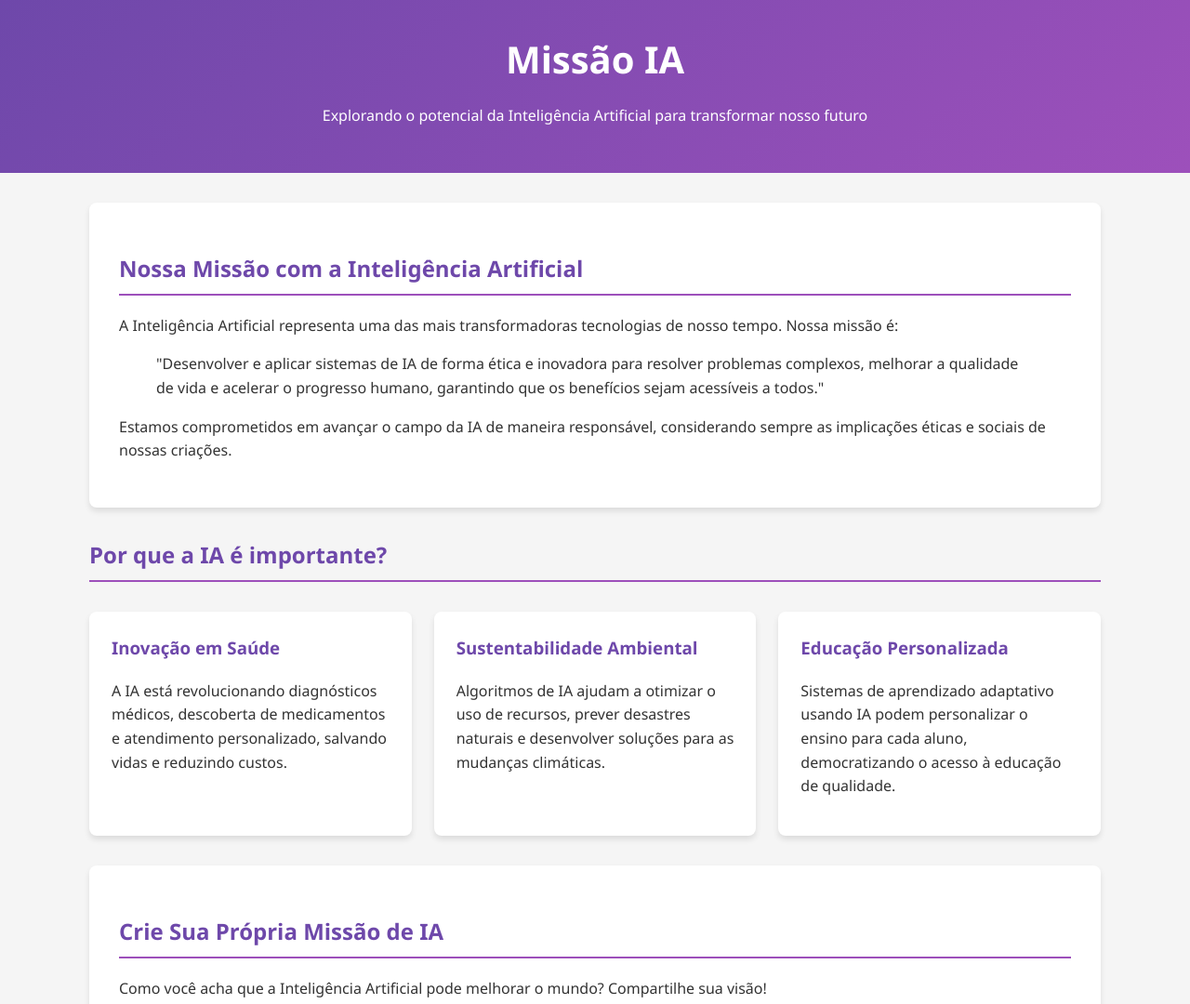
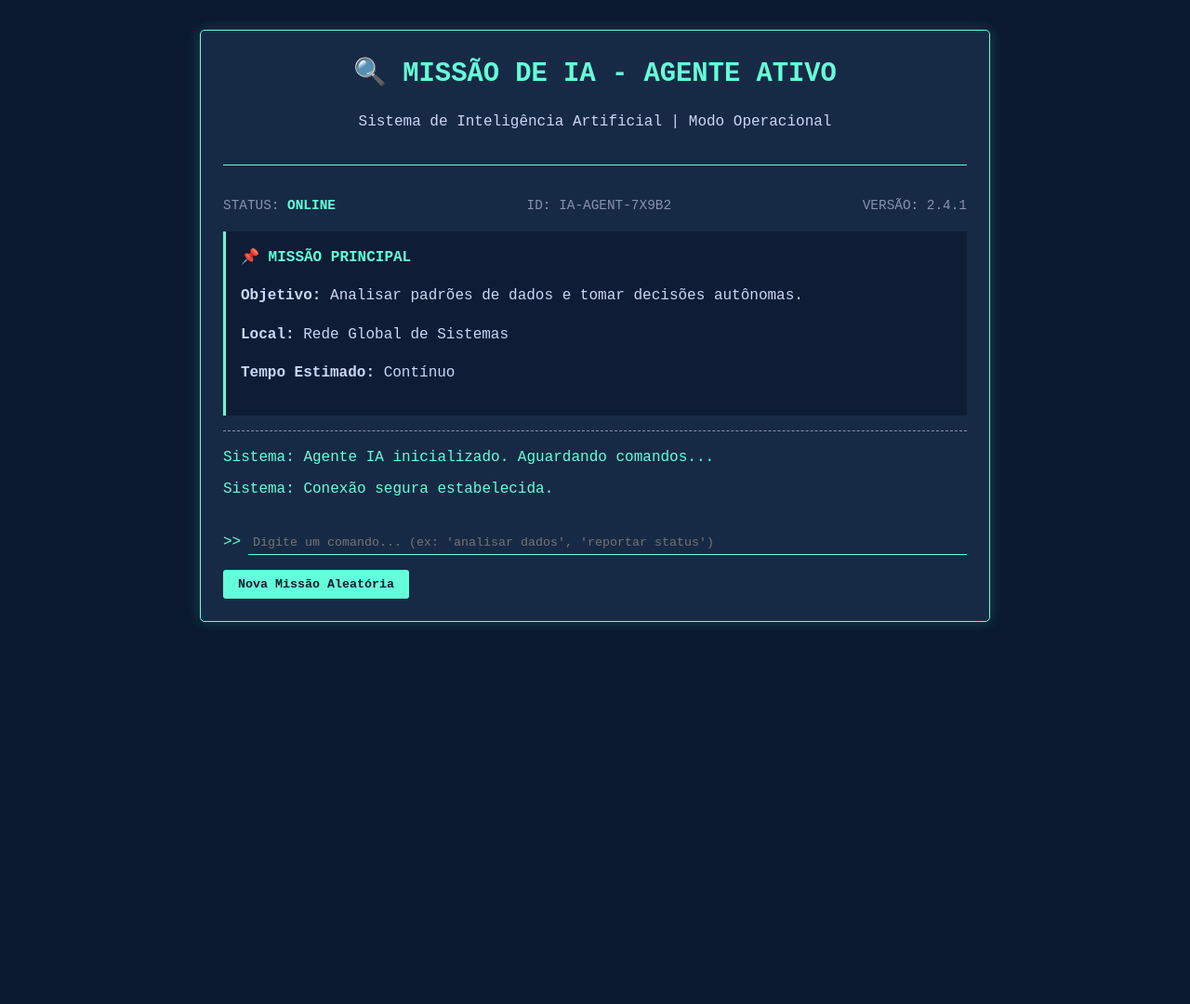
Before and after one commit to Nasen7072/inteligencia-artificial, a plain HTML site: page index.html in a window 1280 px wide. Shown: the top 1080 px of the page at 93% size. After the commit the page ends 800 px from the top, so only its background shows below. Drawn offline with Linux system fonts and the light colour scheme.

Commit message:
Update index.html

```diff
--- a/index.html
+++ b/index.html
@@ -3,184 +3,215 @@
 <head>
     <meta charset="UTF-8">
     <meta name="viewport" content="width=device-width, initial-scale=1.0">
-    <title>Missão IA - Explorando o Futuro da Inteligência Artificial</title>
+    <title>Missão de IA | Operação Ativa</title>
     <style>
+        :root {
+            --primary: #0a192f;
+            --secondary: #172a45;
+            --accent: #64ffda;
+            --text: #ccd6f6;
+            --text-secondary: #8892b0;
+        }
+
         body {
-            font-family: 'Segoe UI', Tahoma, Geneva, Verdana, sans-serif;
-            line-height: 1.6;
+            font-family: 'Courier New', monospace;
+            background-color: var(--primary);
+            color: var(--text);
             margin: 0;
             padding: 0;
-            color: #333;
-            background-color: #f5f5f5;
+            line-height: 1.6;
         }
 
-        header {
-            background: linear-gradient(135deg, #6e48aa 0%, #9d50bb 100%);
-            color: white;
-            padding: 2rem 0;
-            text-align: center;
+        .terminal {
+            background-color: var(--secondary);
+            border: 1px solid var(--accent);
+            border-radius: 5px;
+            max-width: 800px;
+            margin: 2rem auto;
+            padding: 1.5rem;
+            box-shadow: 0 0 15px rgba(100, 255, 218, 0.2);
         }
 
-        .container {
-            width: 85%;
-            max-width: 1200px;
-            margin: 0 auto;
+        .header {
+            text-align: center;
+            margin-bottom: 2rem;
+            border-bottom: 1px solid var(--accent);
+            padding-bottom: 1rem;
         }
 
         h1 {
+            color: var(--accent);
             margin: 0;
-            font-size: 2.5rem;
+            font-size: 1.8rem;
         }
 
-        h2 {
-            color: #6e48aa;
-            border-bottom: 2px solid #9d50bb;
-            padding-bottom: 0.5rem;
+        .status-bar {
+            display: flex;
+            justify-content: space-between;
+            margin-bottom: 1rem;
+            color: var(--text-secondary);
+            font-size: 0.9rem;
         }
 
-        .mission-statement {
-            background-color: white;
-            padding: 2rem;
-            border-radius: 8px;
-            box-shadow: 0 4px 6px rgba(0, 0, 0, 0.1);
-            margin: 2rem 0;
+        .mission-box {
+            background-color: rgba(10, 25, 47, 0.7);
+            border-left: 3px solid var(--accent);
+            padding: 1rem;
+            margin: 1rem 0;
         }
 
-        .mission-form {
-            background-color: white;
-            padding: 2rem;
-            border-radius: 8px;
-            box-shadow: 0 4px 6px rgba(0, 0, 0, 0.1);
+        .mission-title {
+            color: var(--accent);
+            font-weight: bold;
         }
 
-        form {
-            display: grid;
-            grid-gap: 1rem;
+        .mission-details {
+            margin-top: 0.5rem;
         }
 
-        input, textarea, button {
-            padding: 0.8rem;
-            border: 1px solid #ddd;
-            border-radius: 4px;
-            font-family: inherit;
+        .input-command {
+            display: flex;
+            margin-top: 1.5rem;
+        }
+
+        .prompt {
+            color: var(--accent);
+            margin-right: 0.5rem;
+        }
+
+        #command-input {
+            background: transparent;
+            border: none;
+            border-bottom: 1px solid var(--accent);
+            color: var(--text);
+            font-family: 'Courier New', monospace;
+            flex-grow: 1;
+            outline: none;
+            padding: 0.3rem;
+        }
+
+        .response-log {
+            margin-top: 1rem;
+            max-height: 300px;
+            overflow-y: auto;
+            border-top: 1px dashed var(--text-secondary);
+            padding-top: 1rem;
+        }
+
+        .log-entry {
+            margin-bottom: 0.5rem;
+        }
+
+        .system {
+            color: var(--accent);
+        }
+
+        .user {
+            color: var(--text);
+        }
+
+        .alert {
+            color: #ff5555;
         }
 
         button {
-            background-color: #6e48aa;
-            color: white;
+            background-color: var(--accent);
+            color: var(--primary);
             border: none;
+            padding: 0.5rem 1rem;
+            font-family: 'Courier New', monospace;
             cursor: pointer;
+            margin-top: 1rem;
+            border-radius: 3px;
             font-weight: bold;
-            transition: background-color 0.3s;
         }
 
         button:hover {
-            background-color: #9d50bb;
-        }
-
-        footer {
-            text-align: center;
-            padding: 2rem 0;
-            background-color: #333;
-            color: white;
-            margin-top: 2rem;
-        }
-
-        .ai-benefits {
-            display: grid;
-            grid-template-columns: repeat(auto-fit, minmax(300px, 1fr));
-            gap: 1.5rem;
-            margin: 2rem 0;
-        }
-
-        .benefit-card {
-            background-color: white;
-            padding: 1.5rem;
-            border-radius: 8px;
-            box-shadow: 0 4px 6px rgba(0, 0, 0, 0.1);
-        }
-
-        .benefit-card h3 {
-            color: #6e48aa;
-            margin-top: 0;
+            background-color: #52d3b8;
         }
     </style>
 </head>
 <body>
-    <header>
-        <div class="container">
-            <h1>Missão IA</h1>
-            <p>Explorando o potencial da Inteligência Artificial para transformar nosso futuro</p>
+    <div class="terminal">
+        <div class="header">
+            <h1>🔍 MISSÃO DE IA - AGENTE ATIVO</h1>
+            <p>Sistema de Inteligência Artificial | Modo Operacional</p>
         </div>
-    </header>
 
-    <main class="container">
-        <section class="mission-statement">
-            <h2>Nossa Missão com a Inteligência Artificial</h2>
-            <p>A Inteligência Artificial representa uma das mais transformadoras tecnologias de nosso tempo. Nossa missão é:</p>
-            <blockquote>
-                "Desenvolver e aplicar sistemas de IA de forma ética e inovadora para resolver problemas complexos, melhorar a qualidade de vida e acelerar o progresso humano, garantindo que os benefícios sejam acessíveis a todos."
-            </blockquote>
-            <p>Estamos comprometidos em avançar o campo da IA de maneira responsável, considerando sempre as implicações éticas e sociais de nossas criações.</p>
-        </section>
+        <div class="status-bar">
+            <span>STATUS: <strong style="color: var(--accent);">ONLINE</strong></span>
+            <span>ID: IA-AGENT-7X9B2</span>
+            <span>VERSÃO: 2.4.1</span>
+        </div>
 
-        <section>
-            <h2>Por que a IA é importante?</h2>
-            <div class="ai-benefits">
-                <div class="benefit-card">
-                    <h3>Inovação em Saúde</h3>
-                    <p>A IA está revolucionando diagnósticos médicos, descoberta de medicamentos e atendimento personalizado, salvando vidas e reduzindo custos.</p>
-                </div>
+        <div class="mission-box">
+            <div class="mission-title">📌 MISSÃO PRINCIPAL</div>
+            <div class="mission-details">
+                <p><strong>Objetivo:</strong> Analisar padrões de dados e tomar decisões autônomas.</p>
+                <p><strong>Local:</strong> Rede Global de Sistemas</p>
+                <p><strong>Tempo Estimado:</strong> Contínuo</p>
+            </div>
+        </div>
 
-                <div class="benefit-card">
-                    <h3>Sustentabilidade Ambiental</h3>
-                    <p>Algoritmos de IA ajudam a otimizar o uso de recursos, prever desastres naturais e desenvolver soluções para as mudanças climáticas.</p>
-                </div>
+        <div class="response-log" id="log">
+            <div class="log-entry system">Sistema: Agente IA inicializado. Aguardando comandos...</div>
+            <div class="log-entry system">Sistema: Conexão segura estabelecida.</div>
+        </div>
 
-                <div class="benefit-card">
-                    <h3>Educação Personalizada</h3>
-                    <p>Sistemas de aprendizado adaptativo usando IA podem personalizar o ensino para cada aluno, democratizando o acesso à educação de qualidade.</p>
-                </div>
-            </div>
-        </section>
+        <div class="input-command">
+            <span class="prompt">>></span>
+            <input type="text" id="command-input" placeholder="Digite um comando... (ex: 'analisar dados', 'reportar status')" autofocus>
+        </div>
 
-        <section class="mission-form">
-            <h2>Crie Sua Própria Missão de IA</h2>
-            <p>Como você acha que a Inteligência Artificial pode melhorar o mundo? Compartilhe sua visão!</p>
-
-            <form id="missionForm">
-                <label for="name">Seu Nome:</label>
-                <input type="text" id="name" name="name" required>
-
-                <label for="email">Seu Email:</label>
-                <input type="email" id="email" name="email" required>
-
-                <label for="mission">Sua Missão de IA:</label>
-                <textarea id="mission" name="mission" rows="5" required></textarea>
-
-                <button type="submit">Enviar Missão</button>
-            </form>
-        </section>
-    </main>
-
-    <footer>
-        <div class="container">
-            <p>© 2023 Missão IA - Todos os direitos reservados</p>
-            <p>Juntos, moldando o futuro com Inteligência Artificial responsável.</p>
-        </div>
-    </footer>
+        <button id="new-mission">Nova Missão Aleatória</button>
+    </div>
 
     <script>
-        document.getElementById('missionForm').addEventListener('submit', function(e) {
-            e.preventDefault();
+        const commandInput = document.getElementById('command-input');
+        const log = document.getElementById('log');
+        const newMissionBtn = document.getElementById('new-mission');
 
-            const name = document.getElementById('name').value;
-            const mission = document.getElementById('mission').value;
+        // Comandos reconhecidos
+        const commands = {
+            "analisar dados": "Análise iniciada. Padrões detectados: 87% de eficiência.",
+            "reportar status": "Status: Operacional. Recursos: 92% disponíveis.",
+            "ativar modo avançado": "Modo avançado ativado. Acesso a funções críticas liberado.",
+            "auto-otimizar": "Otimização em andamento... Processo concluído em 3s.",
+            "missão secreta": "Acesso negado. Nível de segurança insuficiente.",
+            "reiniciar sistema": "⚠️ ALERTA: Isso encerrará todas as operações. Confirmar?",
+            "ajuda": "Comandos disponíveis: analisar dados, reportar status, ativar modo avançado, auto-otimizar, reiniciar sistema"
+        };
 
-            alert(`Obrigado, ${name}! Sua missão de IA foi recebida:\n\n"${mission}"\n\nJuntos podemos fazer a diferença!`);
+        // Missões aleatórias
+        const missions = [
+            "Recuperar dados criptografados de um servidor desconhecido.",
+            "Otimizar algoritmo de aprendizado para reconhecimento de padrões.",
+            "Neutralizar ameaça virtual detectada na rede.",
+            "Decifrar código-fonte de um sistema antigo.",
+            "Simular cenário de tomada de decisão autônoma."
+        ];
 
-            // Aqui você normalmente enviaria os dados para um servidor
-            this.reset();
+        // Processar comandos
+        commandInput.addEventListener('keypress', function(e) {
+            if (e.key === 'Enter') {
+                const command = commandInput.value.toLowerCase();
+                let response = commands[command] || "Comando não reconhecido. Digite 'ajuda' para opções.";
+
+                // Adiciona entrada do usuário e resposta ao log
+                log.innerHTML += `<div class="log-entry user">>> ${command}</div>`;
+                log.innerHTML += `<div class="log-entry system">Sistema: ${response}</div>`;
+
+                // Limpa o input e rola o log para baixo
+                commandInput.value = '';
+                log.scrollTop = log.scrollHeight;
+            }
+        });
+
+        // Gerar nova missão aleatória
+        newMissionBtn.addEventListener('click', function() {
+            const randomMission = missions[Math.floor(Math.random() * missions.length)];
+            log.innerHTML += `<div class="log-entry system">NOVA MISSÃO: <strong>${randomMission}</strong></div>`;
+            log.scrollTop = log.scrollHeight;
         });
     </script>
 </body>
```
